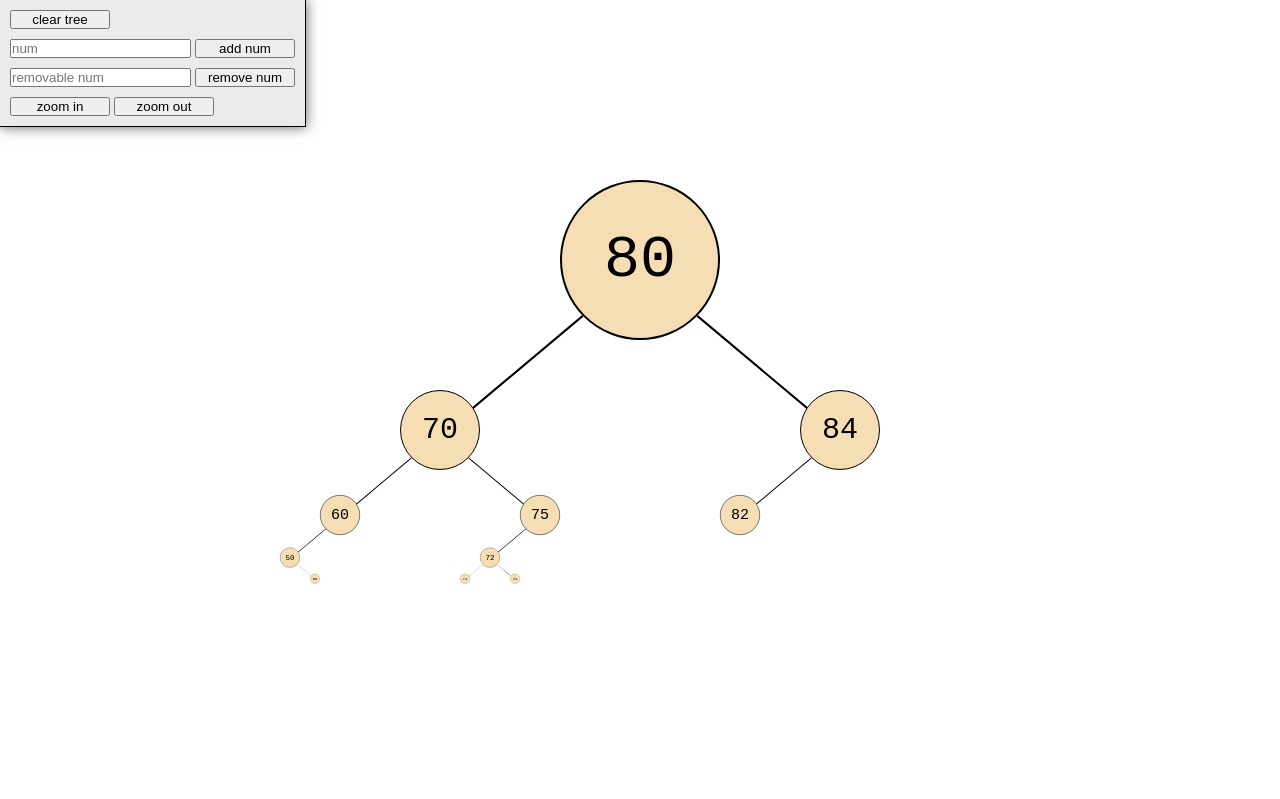
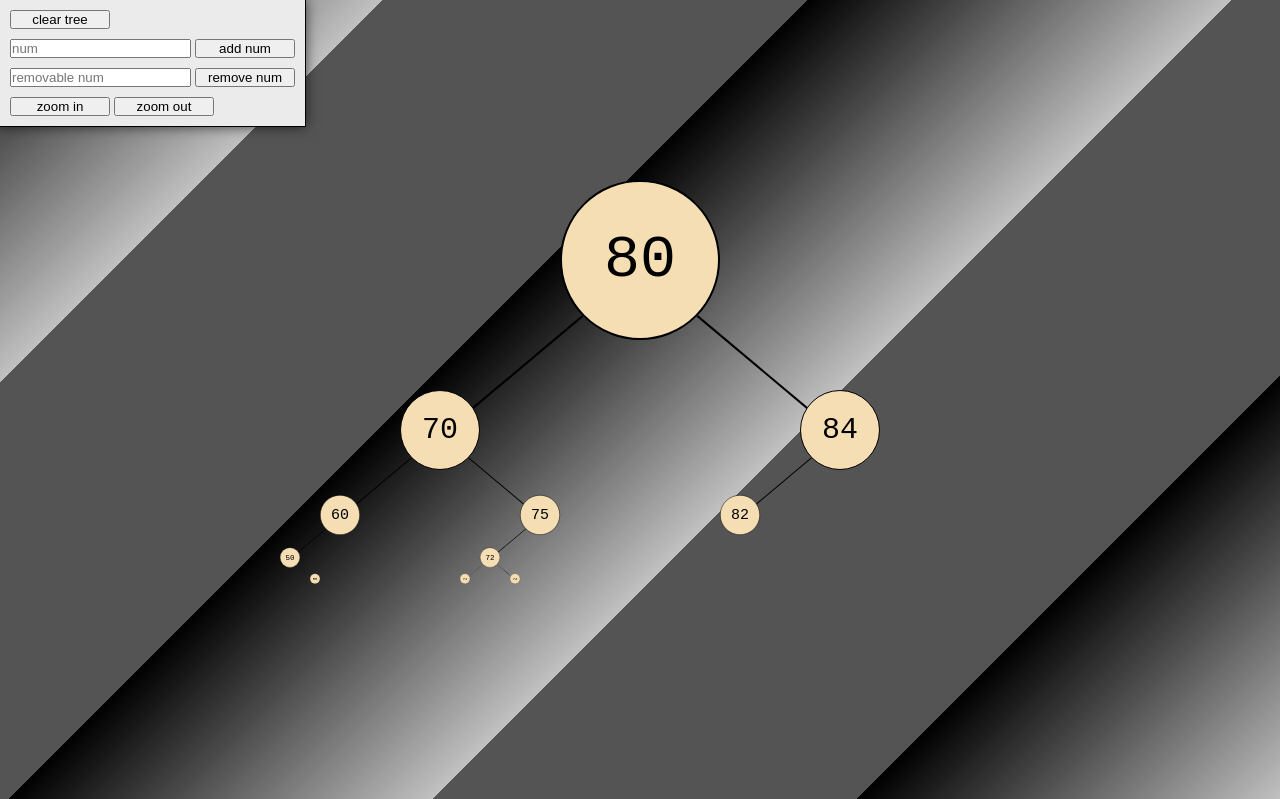
Before and after one commit to abstracts-TGU/OOP, a website with bundled scripts: page Tree/index.html in a window 1280 px wide. Shown: the top 799 px of the page. Built offline with nearby package versions, Linux system fonts and the light colour scheme.

Commit message:
background add

```diff
--- a/Tree/style.css
+++ b/Tree/style.css
@@ -1,5 +1,11 @@
 html{
+    --color1: #545454;
     overflow: hidden;
+    background-image: repeating-linear-gradient( -45deg,
+    #c1c1c1 0,
+    black 300px,
+    var(--color1) 300px,
+    var(--color1) 600px );
 }
 *{
     padding: 0;
```
